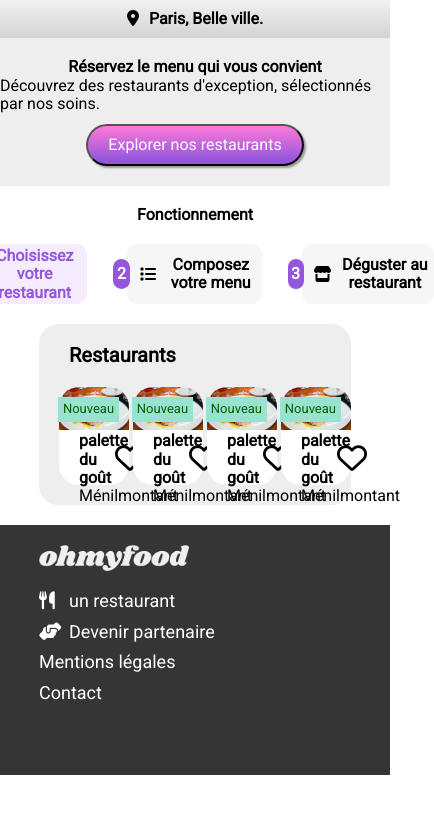
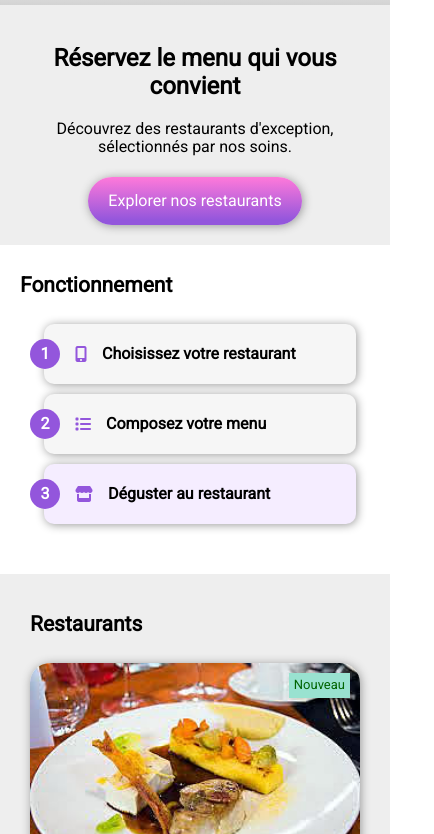
Before and after one commit to CyD21/Ohmyfood, a website: page index.html in a window 390 px wide. Shown: the part 94-928 px from the top of the page, 434 px wide, since content can reach past the window. Before the commit the page ends 869 px from the top, so only its background shows below. Drawn offline with Linux system fonts and the light colour scheme.

Commit message:
mise en place responsive pas ge d'accueil

```diff
--- a/index.html
+++ b/index.html
@@ -4,15 +4,23 @@
     <meta charset="UTF-8" />
     <meta name="viewport" content="width=device-width, initial-scale=1.0" />
     <link rel="stylesheet" href="./public/css/style.css" type="text/css" />
-    <link href="https://fonts.googleapis.com/css2?family=Roboto&display=swap" rel="stylesheet"/>
-    <script src="https://kit.fontawesome.com/cd7a845854.js" crossorigin="anonymous"></script>
+    <link
+      href="https://fonts.googleapis.com/css2?family=Roboto&display=swap"
+      rel="stylesheet"
+    />
+    <script
+      src="https://kit.fontawesome.com/cd7a845854.js"
+      crossorigin="anonymous"
+    ></script>
     <title>ohmyfood</title>
   </head>
   <body>
     <!--================== HEADER ===================================================-->
     <header>
       <div class="logo">
-        <a href="./index.html"><img src="./images/ohmyfood.png" alt="Bienvenue chez ommyfood" /></a>
+        <a href="./index.html"
+          ><img src="./images/ohmyfood.png" alt="Bienvenue chez ommyfood"
+        /></a>
       </div>
       <div class="boxlocal">
         <i class="fas fa-map-marker-alt"></i>
@@ -23,27 +31,38 @@
     <main>
       <section>
         <div class="resa">
-        <div class="resa__title">Réservez le menu qui vous convient</div>
-        <div class="resa__subtitle">Découvrez des restaurants d'exception, sélectionnés par nos soins.</div>
+          <div><h2>Réservez le menu qui vous convient</h2></div>
+          <div class="resa__subtitle">
+            Découvrez des restaurants d'exception, sélectionnés par nos soins.
+          </div>
           <button class="resa__btn">Explorer nos restaurants</button>
         </div>
       </section>
+      <!--==================BLOCK FONCTIONNEMENT =========================================-->
       <section class="choice">
-          <div class="choice__title">Fonctionnement</div>
+        <div class="choice__title"><h2>Fonctionnement</h2></div>
         <div class="choice__box">
-              <button class="box__btn box__btn--actif"><span>1</span><i class="fas fa-mobile-alt"></i>Choisissez votre restaurant</button>
-              <button class="box__btn"><span>2</span><i class="fa fa-list"></i>Composez votre menu</button>
-              <button class="box__btn"><span>3</span><i class="fa fa-store"></i>Déguster au restaurant</button>
+          <button class="box__btn">
+            <span>1</span><i class="fas fa-mobile-alt"></i>Choisissez votre
+            restaurant
           </button>
+          <button class="box__btn">
+            <span>2</span><i class="fa fa-list"></i>Composez votre menu
+          </button>
+          <button class="box__btn box__btn--actif">
+            <span>3</span><i class="fa fa-store"></i>Déguster au restaurant
+          </button>
+        </div>
       </section>
+      <!--================== BLOCK RESTAURANT============================================-->
       <section class="resto">
-        <div class="resto__title">Restaurants</div>
+        <div class="resto__title"><h2>Restaurants</h2></div>
         <div class="resto__block">
           <a href="#">
             <div class="resto__card">
               <div class="resto__cardimg">
                 <img
-              src="./images/restaurants/La palette du goût/palettedugout.jpg"
+                  src="./images/restaurants/Lapalettedugout/palettedugout.jpg"
                   alt="La palette du goût"
                 />
                 <div class="resto__cardnews">Nouveau</div>
@@ -60,14 +79,14 @@
             <div class="resto__card">
               <div class="resto__cardimg">
                 <img
-                src="./images/restaurants/La palette du goût/palettedugout.jpg"
+                  src="./images/restaurants/Lapalettedugout/palettedugout.jpg"
                   alt="La palette du goût"
                 />
                 <div class="resto__cardnews">Nouveau</div>
               </div>
               <div class="resto__cardfoot">
                 <div class="resto__cardtexte">
-                  <span>La palette du goût</span><br />Ménilmontant
+                  <span>La note enchantée</span><br />Charonne
                 </div>
                 <div class="resto__cardheart"><i class="far fa-heart"></i></div>
               </div>
@@ -77,14 +96,13 @@
             <div class="resto__card">
               <div class="resto__cardimg">
                 <img
-                  src="./images/restaurants/La palette du goût/palettedugout.jpg"
+                  src="./images/restaurants/Lapalettedugout/palettedugout.jpg"
                   alt="La palette du goût"
                 />
-                <div class="resto__cardnews">Nouveau</div>
               </div>
               <div class="resto__cardfoot">
                 <div class="resto__cardtexte">
-                    <span>La palette du goût</span><br />Ménilmontant
+                  <span>A la française</span><br />Cité rouge
                 </div>
                 <div class="resto__cardheart"><i class="far fa-heart"></i></div>
               </div>
@@ -94,32 +112,35 @@
             <div class="resto__card">
               <div class="resto__cardimg">
                 <img
-                    src="./images/restaurants/La palette du goût/palettedugout.jpg"
+                  src="./images/restaurants/Lapalettedugout/palettedugout.jpg"
                   alt="La palette du goût"
                 />
-                  <div class="resto__cardnews">Nouveau</div>
               </div>
               <div class="resto__cardfoot">
                 <div class="resto__cardtexte">
-                      <span>La palette du goût</span><br />Ménilmontant
+                  <span>Le délice des sens</span><br />Folie-méricourt
                 </div>
                 <div class="resto__cardheart"><i class="far fa-heart"></i></div>
               </div>
             </div>
           </a>
         </div>
-        </div>
       </section>
     </main>
     <footer>
       <div class="blockfoot">
         <div class="blockfoot__title">
-          <img src="./images/ohmyfood.png" alt="ohmyfood">
+          <img src="./images/ohmyfood.png" alt="ohmyfood" />
         </div>
         <div class="blockfoot__link">
           <ul>
-            <li><i class="fas fa-utensils"></i><a href="#">un restaurant</a></li>
-            <li><i class="fas fa-hands-helping"></i><a href="#">Devenir partenaire</a></li>
+            <li>
+              <i class="fas fa-utensils"></i><a href="#">un restaurant</a>
+            </li>
+            <li>
+              <i class="fas fa-hands-helping"></i
+              ><a href="#">Devenir partenaire</a>
+            </li>
             <li><a href="#">Mentions légales</a></li>
             <li><a href="#">Contact</a></li>
           </ul>
--- a/sass/base/_base.scss
+++ b/sass/base/_base.scss
@@ -11,8 +11,13 @@ body {
     font-family: 'Roboto';
     width: 100%;
 }
+main {
+  margin: 0px;
+  @include hightres {
+    margin-bottom: 20px;
+  }
+}
 footer {
   background-color: #353535;
   width: 100%;
-  margin-top: 20px;
 }
--- a/sass/components/_CardResto.scss
+++ b/sass/components/_CardResto.scss
@@ -5,6 +5,10 @@
   background-color: $bg-color;
   border-radius: $radius-all;
   margin: 10px;
+  box-shadow: $shadow-off;
+  &:hover {
+    box-shadow: $shadow-on;
+  }
   .resto__cardimg {
       position: relative;
   }
@@ -30,6 +34,9 @@
     align-items: center;
     width: 100%;
     height: 50px;
+    @include hightres {
+      height: 80px;
+    }
   }
   .resto__cardtexte {
     padding-left: 20px;
@@ -37,6 +44,9 @@
     & span {
         font-weight: bold;
     }
+    @include hightres {
+      font-size: 20px;
+    }
   }
   .resto__cardheart {
     width: 20%;
--- a/sass/components/_buttons.scss
+++ b/sass/components/_buttons.scss
@@ -2,11 +2,12 @@
 @mixin resabtn {
   background: $btn-grad;
   color: #fff;
-  padding: 10px 20px;
+  padding: 15px 20px;
   border-radius: 50px;
-  box-shadow: 2px 2px 2px #999;
+  border: none;
+  box-shadow: $shadow-off;
   &:hover {
-    box-shadow: 4px 4px 2px #999;
+    box-shadow: $shadow-on;
     cursor: pointer;
   }
 }
@@ -15,13 +16,31 @@
   display: flex;
   flex-direction: row;
   align-items: center;
-  background-color: #F6F6F6;
+  background-color: #f6f6f6;
   border: none;
   width: 250px;
   margin: 0px 20px;
   height: 60px;
   border-radius: 10px;
   font-weight: bold;
+  box-shadow: $shadow-off;
+  @include hightres {
+    width: 100%;
+  }
+  @include portrait {
+    width: 80%;
+    margin-bottom: 10px;
+    font-size: 24px;
+  }
+  @include desktops {
+    font-size: 15px;
+    height: 50px;
+  }
+  @include mobiles {
+    width: 100%;
+    margin: 10px 0px 0px 10px;
+    font-size: 16px;
+  }
   span {
     display: flex;
     align-items: center;
@@ -34,14 +53,22 @@
     margin-left: -20px;
   }
   i {
+    padding: 0px 30px;
+    color: $primary-color;
+    @include mobiles {
+      padding: 0px 15px;
+    }
+    @include portrait {
+      padding: 0px 20px;
+    }
+    @include desktops {
       padding: 0px 10px;
     }
+  }
   &:hover {
-      color: $primary-color;
-      background-color: #F5EDFF;
+    background-color: #f5edff;
   }
   &--actif {
-      color: $primary-color;
-      background-color: #F5EDFF;
+    background-color: #f5edff;
   }
 }
--- a/sass/layout/_BlockFonctionnement.scss
+++ b/sass/layout/_BlockFonctionnement.scss
@@ -4,17 +4,36 @@
   align-items: center;
   width: 100%;
   margin: 20px 0px;
+  @include mobiles {
+    margin: 10px 0px 50px 0px;
+  }
+  &__title {
+    @include mobiles {
+      width: 100%;
+      padding-left: 20px;
+      font-size: 14px;
+    }
+    @include portrait {
+      padding-left: 20px;
+    }
+  }
+  &__box {
+    display: flex;
+    flex-direction: row;
+    justify-content: center;
+    width: 80%;
+    @include portrait {
+      flex-direction: column;
+      justify-content: center;
+      align-items: center;
+    }
+    @include mobiles {
+      flex-direction: column;
+      justify-content: center;
+      align-items: center;
+    }
+  }
 }
-.choice__title {
-  font-weight: bold;
-  margin-bottom: 20px;
-}
-.choice__box {
-  display: flex;
-  flex-direction: row;
-  justify-content: center;
-  width: 100%;
-}
-.box__btn{
+.box__btn {
   @include choicebtn;
 }
--- a/sass/layout/_BlockReservation.scss
+++ b/sass/layout/_BlockReservation.scss
@@ -4,11 +4,15 @@
   align-items: center;
   background-color: $bg-block;
   padding: 20px 0px;
-  &__title {
-    font-weight: bold;
+  @include mobiles {
+    text-align: center;
+    padding: 20px;
+  }
+  @include portrait {
+    padding: 0px 0px 10px 0px;
   }
   &__subtitle {
-    margin-bottom: 10px;
+    margin: 0px 0px 20px 0px;
   }
   &__btn {
     @include resabtn;
--- a/sass/layout/_BlockResto.scss
+++ b/sass/layout/_BlockResto.scss
@@ -5,33 +5,65 @@
   background-color: $bg-block;
   margin-top: 10px;
   width: 80%;
+  margin: 0 auto;
+  padding: 20px;
+  @include hightres {
+    border-radius: $radius-all;
+  }
+  @include portrait {
+    width: 100%;
+    margin: 0px auto;
     padding: 10px;
-  margin: 10px auto;
+  }
+  @include desktops {
+    flex-direction: column;
     border-radius: $radius-all;
-    @include portrait {
+    width: 90%;
+  }
+  @include mobiles {
+    flex-direction: column;
+    width: 100%;
+  }
+  &__title {
     display: flex;
     flex-direction: row;
-      flex-wrap: wrap;
-    }
-  &__title {
     font-size: 20px;
     font-weight: bold;
     width: 100%;
     padding: 10px 20px;
-    border-radius: $radius-all;
+    @include mobiles {
+      font-size: 14px;
+      padding: 0px 0px 0px 10px;
+    }
   }
   &__block {
     display: flex;
     justify-content: space-between;
     width: 100%;
+    @include portrait {
+      justify-content: flex-start;
+    }
     & a {
       display: flex;
       color: black;
-        width: 24%;
+      width: 45%;
       text-decoration: none;
     }
-      & a:hover {
-        color: $primary-color;
+    @include portrait {
+      display: flex;
+      flex-direction: row;
+      flex-wrap: wrap;
+      & a {
+        width: 50%;
+      }
+    }
+    @include mobiles {
+      display: flex;
+      flex-direction: row;
+      flex-wrap: wrap;
+      & a {
+        width: 100%;
+      }
     }
   }
   &__card {
--- a/sass/layout/_footer.scss
+++ b/sass/layout/_footer.scss
@@ -5,7 +5,14 @@
   height: 250px;
   margin: 0 auto;
   @include portrait {
+    width: 95%;
+  }
+  @include desktops {
     width: 90%;
+  }
+  @include mobiles {
+    width: 100%;
+    margin-left: 20px;
   }
   &__title {
     margin-top: 20px;
@@ -30,10 +37,17 @@
     width: 20px;
     margin-right: 10px;
     font-size: 18px;
+    @include mobiles {
+      font-size: 14px;
+      margin-right: 5px;
+    }
   }
   &__link li a {
     font-size: 18px;
     color: #fff;
     text-decoration: none;
+    @include mobiles {
+      font-size: 14px;
+    }
   }
 }
--- a/sass/layout/_header.scss
+++ b/sass/layout/_header.scss
@@ -3,19 +3,25 @@ header {
   flex-direction: column;
   justify-content: center;
   align-items: center;
+  width: 100%;
   margin: 0px auto;
-  .logo {
+  & a {
+    width: 100%;
+  }
+  .logo img {
     width: 350px;
     padding: 10px 0px;
+    @include mobiles {
+      width: 200px;
+    }
   }
   .boxlocal {
-    @include gradient;
     display: flex;
-    flex-direction: row;
     width: 100%;
     height: 40px;
     padding: 10px 0px;
     justify-content: center;
+    @include gradient;
     .boxlocal__title {
       font-weight: bold;
       font-size: px;
@@ -23,5 +29,8 @@ header {
     & i {
       padding-right: 10px;
     }
+    @include mobiles {
+
+    }
   }
 }
--- a/sass/utils/_media.scss
+++ b/sass/utils/_media.scss
@@ -1,40 +1,25 @@
 /*desktops - higher resolution*/
 @mixin hightres {
-  @media screen and (min-width: 1281px) {
+  @media screen and (min-width: 1280px) {
     @content;
   }
 }
 
 /*laptops, desktops*/
 @mixin desktops {
-  @media (min-width: 1025px) and (max-width: 1280px) {
+  @media (min-width: 1024px) and (max-width: 1280px) {
     @content;
   }
 }
-
 /*tablets, ipads (portrait)*/
 @mixin portrait {
-  @media (min-width: 768px) and (max-width: 1024px) {
-    @content;
-  }
-}
-
-/*tablets, ipads (landscape)*/
-@mixin landscape {
-  @media (min-width: 768px) and (max-width: 1024px) and (orientation: landscape) {
-    @content;
-  }
-}
-
-/*low resolution tablets, mobiles (landscape) */
-@mixin lowreslandscape {
-  @media (min-width: 481px) and (max-width: 767px) {
+  @media (min-width: 768px) and (max-width: 1023px) {
     @content;
   }
 }
 /*smartphones mobiles (portrait) */
 @mixin mobiles {
-  @media (min-width: 320px) and (max-width: 480px) {
+  @media (min-width: 320px) and (max-width: 767px) {
     @content;
   }
 }
--- a/sass/utils/_variables.scss
+++ b/sass/utils/_variables.scss
@@ -12,5 +12,5 @@ $btn-grad: linear-gradient(
 $radius-top: 20px 20px 0px 0px;
 $radius-all: 20px;
 /*==== Variables Box shadow ========*/
-$shadow-off: 2px 2px 2px #999;
-$shadow-on: 4px 4px 2px #999;
+$shadow-on: 2px 2px 10px #666;
+$shadow-off: 1px 1px 10px #999;
--- a/sass/vendors/normalize.scss
+++ b/sass/vendors/normalize.scss
@@ -9,7 +9,7 @@
  */
 
  html {
-    line-height: 1.15; /* 1 */
+    line-height: 1.15 ; /* 1 */
     -webkit-text-size-adjust: 100%; /* 2 */
   }
 
```
Also changed, not shown: images/restaurants/Lapalettedugout/palettedugout.jpg (renamed from images/restaurants/La palette du goût/palettedugout.jpg), public/css/style.css, 1 other file. Lines whose indentation alone changed are shown as unchanged.
